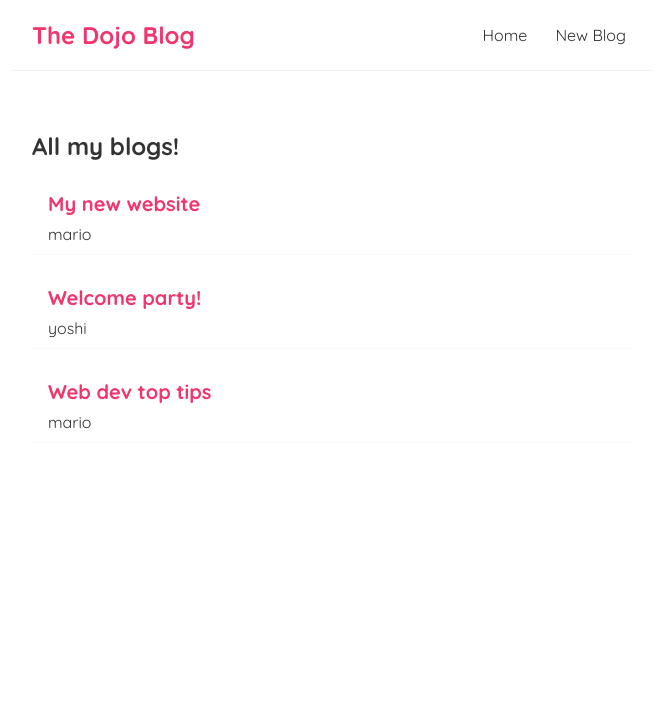
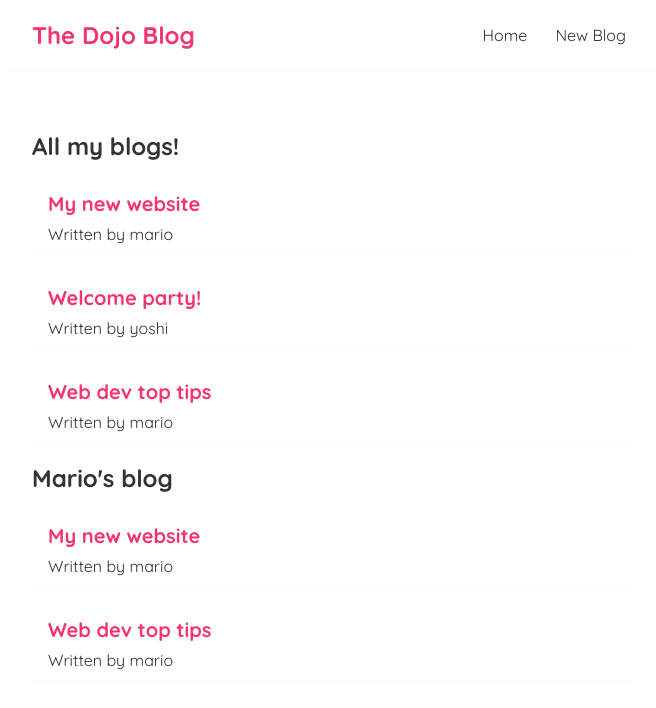
Before and after one commit to anaDamasio123/blog-react, a React (Create React App) app: page / in a window 1280 px wide. Shown: the top 708 px of the page, without its empty margins (308-964 px from the left). Built offline with nearby package versions, Linux system fonts and the light colour scheme.

Commit message:
reusable BlogList Component

```diff
--- a/src/BlogList.js
+++ b/src/BlogList.js
@@ -6,7 +6,7 @@
             { blogs.map((blog) => (
                 <div className="blog-preview" key={blog.id}>
                     <h2>{ blog.title }</h2>
-                    <p>{ blog.author }</p>
+                    <p>Written by { blog.author }</p>
                 </div>
             ))}
         </div>
--- a/src/Home.js
+++ b/src/Home.js
@@ -11,6 +11,7 @@
     return (
         <div className="home">
             <BlogList blogs={blogs} title="All my blogs!" />
+            <BlogList blogs={ blogs.filter(blog => blog.author === 'mario')} title="Mario's blog" />
         </div>
      );
 }
```
Also changed, not shown: 2 other files (tests, documents, lock files or other folders).
